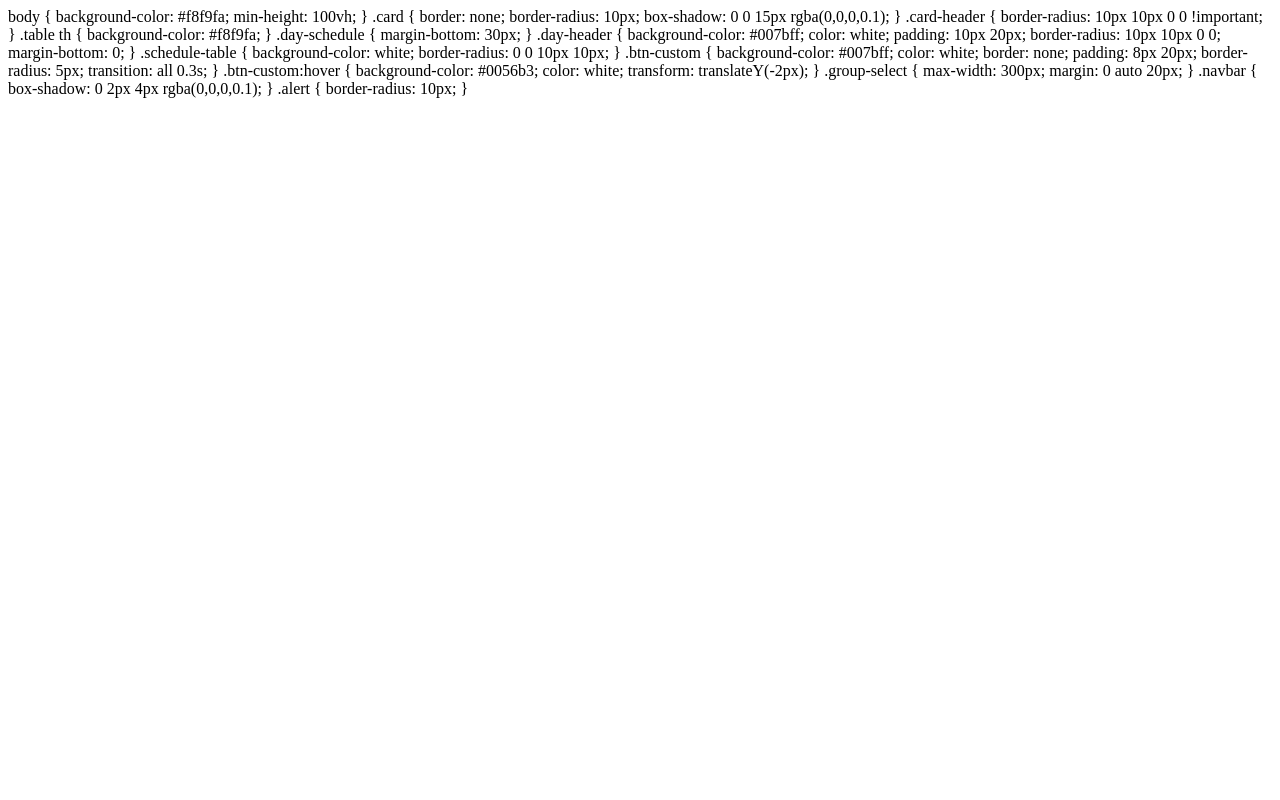
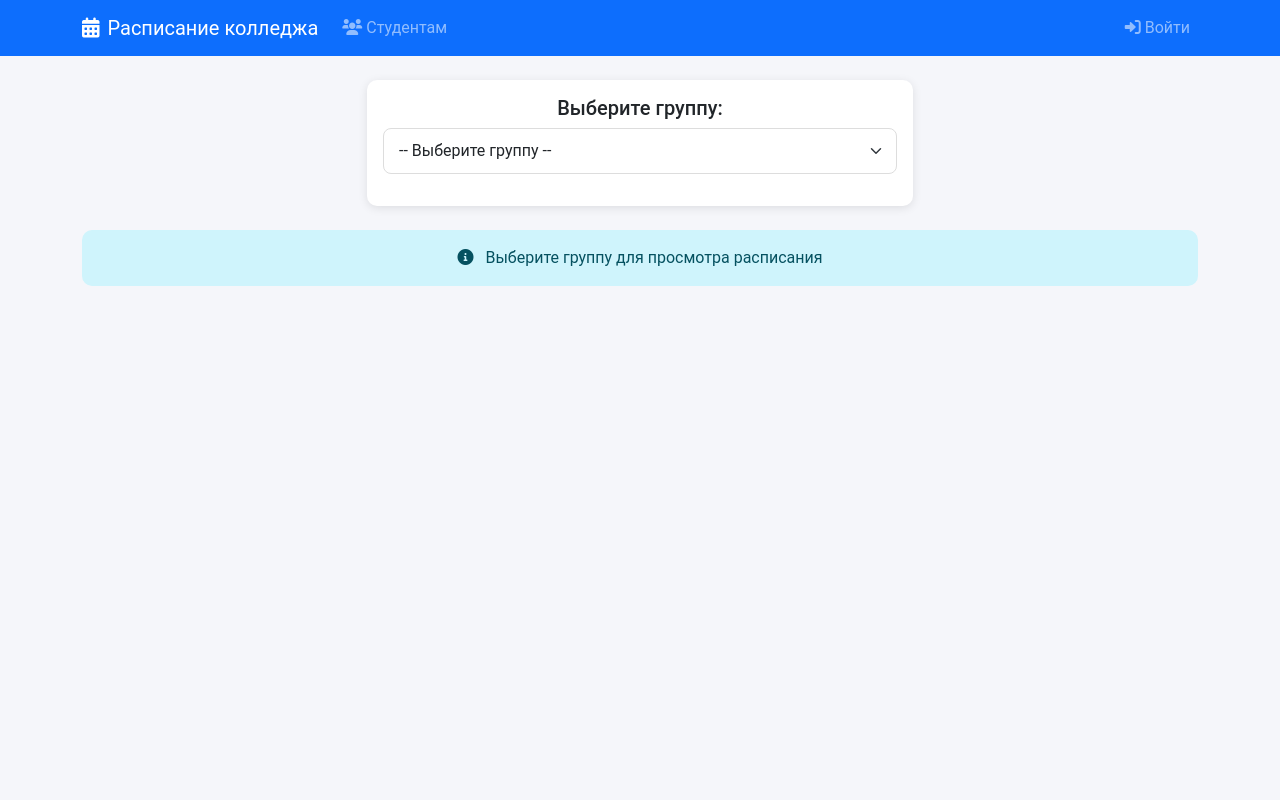
Before and after one commit to damir7182/college-schedule, a Flask app: page /student in a window 1280 px wide. Run offline with Flask 3, Linux system fonts and the light colour scheme; data comes from the database, SQL or seed files in the repository.

Commit message:
Update public_schedule.html

```diff
--- a/templates/public_schedule.html
+++ b/templates/public_schedule.html
@@ -1,63 +1,76 @@
-body {
-    background-color: #f8f9fa;
-    min-height: 100vh;
-}
+{% extends "base.html" %}
 
-.card {
-    border: none;
-    border-radius: 10px;
-    box-shadow: 0 0 15px rgba(0,0,0,0.1);
-}
+{% block content %}
+<div class="row justify-content-center mb-4">
+    <div class="col-md-6">
+        <div class="card">
+            <div class="card-body">
+                <form method="GET" class="text-center">
+                    <label for="group" class="form-label h5">Выберите группу:</label>
+                    <select name="group" id="group" class="form-select mb-3" onchange="this.form.submit()">
+                        <option value="">-- Выберите группу --</option>
+                        {% for group in groups %}
+                        <option value="{{ group }}" {% if selected_group == group %}selected{% endif %}>
+                            {{ group }}
+                        </option>
+                        {% endfor %}
+                    </select>
+                </form>
+            </div>
+        </div>
+    </div>
+</div>
 
-.card-header {
-    border-radius: 10px 10px 0 0 !important;
-}
-
-.table th {
-    background-color: #f8f9fa;
-}
-
-.day-schedule {
-    margin-bottom: 30px;
-}
-
-.day-header {
-    background-color: #007bff;
-    color: white;
-    padding: 10px 20px;
-    border-radius: 10px 10px 0 0;
-    margin-bottom: 0;
-}
-
-.schedule-table {
-    background-color: white;
-    border-radius: 0 0 10px 10px;
-}
-
-.btn-custom {
-    background-color: #007bff;
-    color: white;
-    border: none;
-    padding: 8px 20px;
-    border-radius: 5px;
-    transition: all 0.3s;
-}
-
-.btn-custom:hover {
-    background-color: #0056b3;
-    color: white;
-    transform: translateY(-2px);
-}
-
-.group-select {
-    max-width: 300px;
-    margin: 0 auto 20px;
-}
-
-.navbar {
-    box-shadow: 0 2px 4px rgba(0,0,0,0.1);
-}
-
-.alert {
-    border-radius: 10px;
-}
+{% if selected_group %}
+    {% set days = ['Понедельник', 'Вторник', 'Среда', 'Четверг', 'Пятница', 'Суббота'] %}
+    <div class="row">
+        {% for day in days %}
+        <div class="col-md-6 mb-4">
+            <div class="card day-schedule">
+                <div class="card-header bg-primary text-white">
+                    <h5 class="mb-0">{{ day }}</h5>
+                </div>
+                <div class="card-body p-0">
+                    <div class="table-responsive">
+                        <table class="table table-striped mb-0">
+                            <thead>
+                                <tr>
+                                    <th>Время</th>
+                                    <th>Предмет</th>
+                                    <th>Преподаватель</th>
+                                    <th>Кабинет</th>
+                                </tr>
+                            </thead>
+                            <tbody>
+                                {% set day_schedules = schedules|selectattr('day', 'equalto', day)|list %}
+                                {% if day_schedules %}
+                                    {% for schedule in day_schedules|sort(attribute='time') %}
+                                    <tr>
+                                        <td>{{ schedule.time }}</td>
+                                        <td>{{ schedule.subject }}</td>
+                                        <td>{{ schedule.teacher }}</td>
+                                        <td>{{ schedule.room }}</td>
+                                    </tr>
+                                    {% endfor %}
+                                {% else %}
+                                    <tr>
+                                        <td colspan="4" class="text-center text-muted">
+                                            Нет занятий
+                                        </td>
+                                    </tr>
+                                {% endif %}
+                            </tbody>
+                        </table>
+                    </div>
+                </div>
+            </div>
+        </div>
+        {% endfor %}
+    </div>
+{% else %}
+    <div class="alert alert-info text-center">
+        <i class="fas fa-info-circle me-2"></i>
+        Выберите группу для просмотра расписания
+    </div>
+{% endif %}
+{% endblock %}
```
